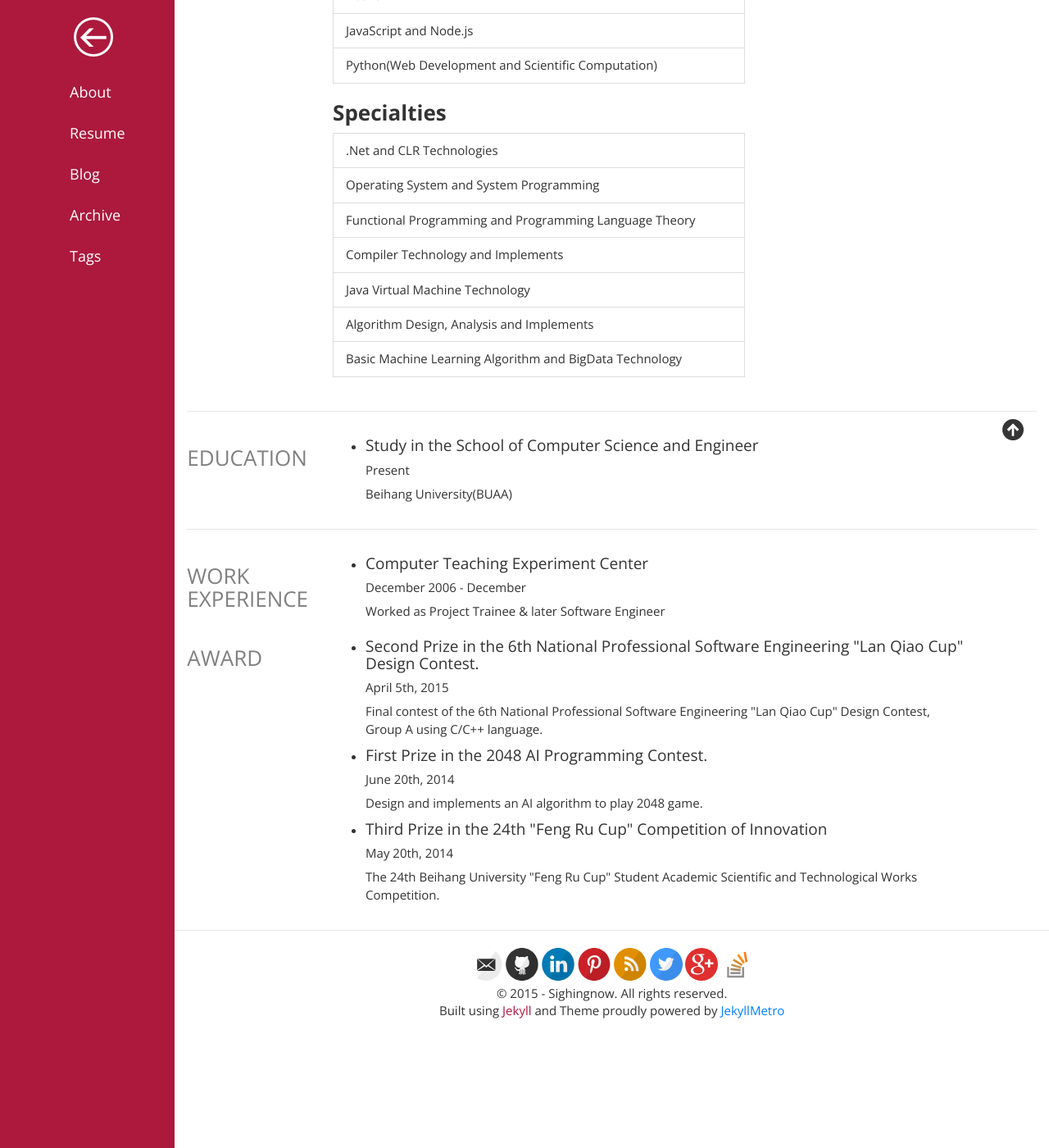
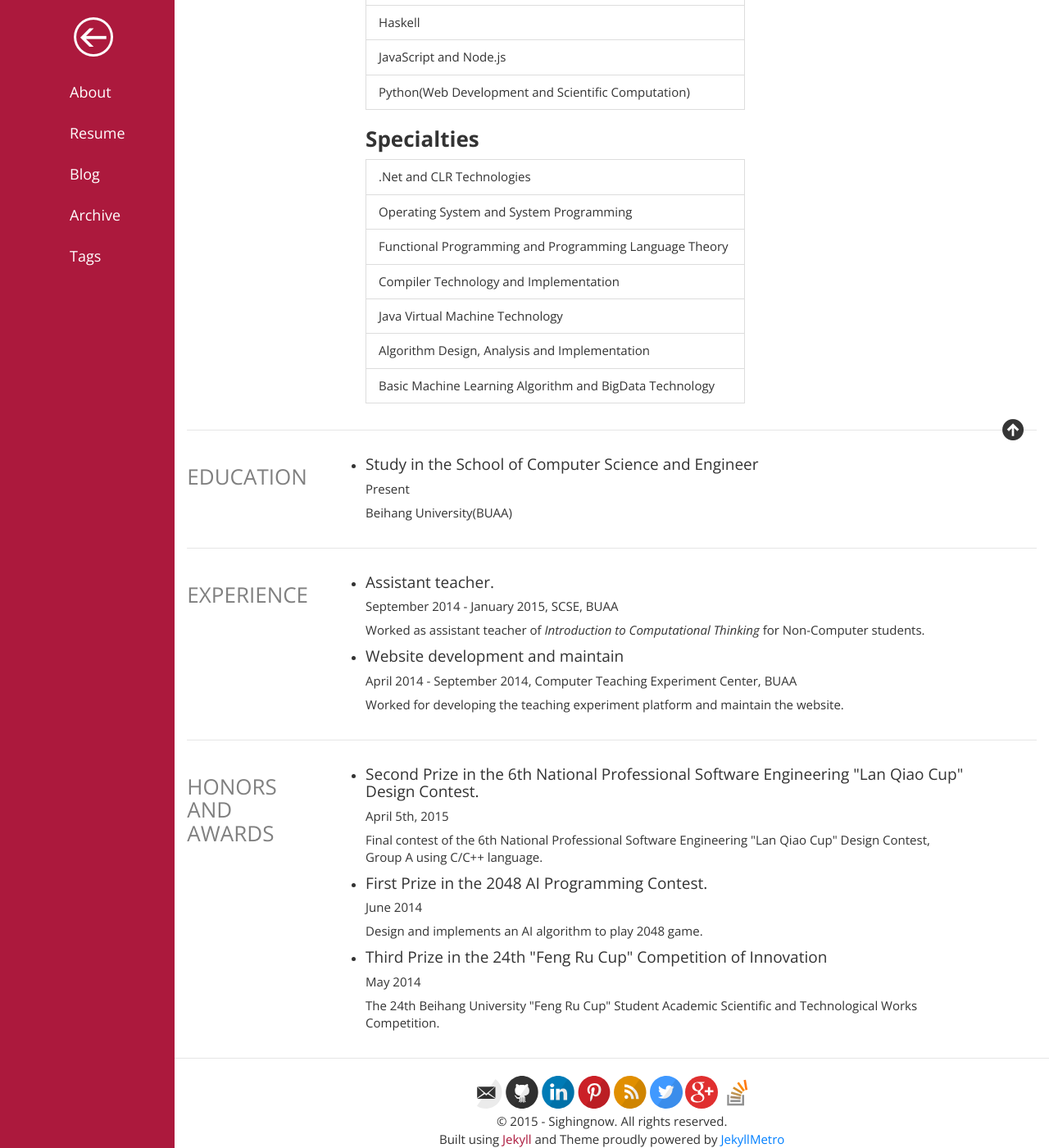
Before and after one commit to sighingnow/sighingnow.github.io, a Jekyll site: the page built from resume/index.md, in a window 1280 px wide and 1400 px high, scrolled down 555 px. Shown: the whole window at 82% size. Built offline with Jekyll 4.4.1, drawn with Linux system fonts in a browser that asks for light colours; Markdown is read by kramdown in place of the engine named in the settings; some of the changed text lies outside the part shown.

Commit message:
maintain the resume.

```diff
--- a/resume/index.md
+++ b/resume/index.md
@@ -19,13 +19,14 @@ Familiar with basic algorithm, such as search, greedy, dynamic programming, grap
 **Experience in Web Application Development:**
 Building and Supporting an applications using Django framework. Developing UI using BootStrap and jQuery.
 
-<!-- Skills and Interesting-->
+<!-- Skills and Interests -->
+<hr />
 <section class="row">
 	<header class="col-md-2">
-		<h3 style="text-transform:uppercase;color:gray">Skills and Interesting</h3>
+		<h3 style="text-transform:uppercase;color:gray">Skills and Interests</h3>
 	</header>
 	<div class="col-md-6">
-		<ul class="list-group">
+		<ul>
 			<h3><strong>Programming</strong></h3>
 			<li class="list-group-item">C/C++</li>
 			<li class="list-group-item">C#</li>
@@ -34,21 +35,21 @@ Building and Supporting an applications using Django framework. Developing UI us
 			<li class="list-group-item">JavaScript and Node.js</li>
 			<li class="list-group-item">Python(Web Development and Scientific Computation)</li>
 		</ul>
-		<ul class="list-group">
+		<ul>
 			<h3><strong>Specialties</strong></h3>
 			<li class="list-group-item">.Net and CLR Technologies</li>
 			<li class="list-group-item">Operating System and System Programming</li>
 			<li class="list-group-item">Functional Programming and Programming Language Theory</li>
-			<li class="list-group-item">Compiler Technology and Implements</li>
+			<li class="list-group-item">Compiler Technology and Implementation</li>
 			<li class="list-group-item">Java Virtual Machine Technology</li>
-			<li class="list-group-item">Algorithm Design, Analysis and Implements</li>
+			<li class="list-group-item">Algorithm Design, Analysis and Implementation</li>
 			<li class="list-group-item">Basic Machine Learning Algorithm and BigData Technology</li>
 		</ul>
 	</div>
 </section>
-<hr/>
 
 <!-- Education -->
+<hr />
 <section class="row">
 	<header class="col-md-2">
 		<h3 style="text-transform:uppercase;color:gray">Education</h3>
@@ -63,19 +64,24 @@ Building and Supporting an applications using Django framework. Developing UI us
 		</ul>
 	</div>
 </section>
-<hr/>
 
-<!-- Work Experience -->
+<!-- Experience -->
+<hr />
 <section class="row">
 	<header class="col-md-2">
-		<h3 style="text-transform:uppercase;color:gray">Work Experience</h3>
+		<h3 style="text-transform:uppercase;color:gray">Experience</h3>
 	</header>
 	<div class="col-md-9">
 		<ul>
 			<li>
-				<h4>Computer Teaching Experiment Center</h4>
-				<h5>December 2006 - December </h5>
-				<p>Worked as Project Trainee & later Software Engineer</p>
+				<h4>Assistant teacher.</h4>
+				<h5>September 2014 - January 2015, SCSE, BUAA</h5>
+				<p>Worked as assistant teacher of <i>Introduction to Computational Thinking</i> for Non-Computer students.</p>
+			</li>
+			<li>
+				<h4>Website development and maintain</h4>
+				<h5>April 2014 - September 2014, Computer Teaching Experiment Center, BUAA</h5>
+				<p>Worked for developing the teaching experiment platform and maintain the website.</p>
 			</li>
 		</ul>
 	</div>
@@ -83,6 +89,7 @@ Building and Supporting an applications using Django framework. Developing UI us
 
 <!-- Projects -->
 <!--
+<hr />
 <section class="row">
 	<header class="col-md-2">
 		<h3 style="text-transform:uppercase;color:gray">Projects</h3>
@@ -96,10 +103,11 @@ Building and Supporting an applications using Django framework. Developing UI us
 </section>
 -->
 
-<!-- Award -->
+<!-- Honors AND Awards -->
+<hr />
 <section class="row">
 	<header class="col-md-2">
-		<h3 style="text-transform:uppercase;color:gray">Award</h3>
+		<h3 style="text-transform:uppercase;color:gray">Honors AND Awards</h3>
 	</header>
 	<div class="col-md-9">
 		<ul>
@@ -110,14 +118,30 @@ Building and Supporting an applications using Django framework. Developing UI us
 			</li>
 			<li>
 				<h4>First Prize in the 2048 AI Programming Contest.</h4>
-				<h5>June 20th, 2014</h5>
+				<h5>June 2014</h5>
 				<p>Design and implements an AI algorithm to play 2048 game.</p>
 			</li>
 			<li>
 				<h4>Third Prize in the 24th "Feng Ru Cup" Competition of Innovation</h4>
-				<h5>May 20th, 2014</h5>
+				<h5>May 2014</h5>
 				<p>The 24th Beihang University "Feng Ru Cup" Student Academic Scientific and Technological Works Competition.</p>
 			</li>
 		</ul>
 	</div>
 </section>
+
+<!-- Academic Publish -->
+<!--
+<hr />
+<section class="row">
+	<header class="col-md-2">
+		<h3 style="text-transform:uppercase;color:gray">Academic Publish</h3>
+	</header>
+	<div class="col-md-9">
+		<ul>
+			<li>
+			</li>
+		</ul>
+	</div>
+</section>
+-->
```
Also changed, not shown: _posts/algorithm/2015-05-24-fibonacci.md (+1 -1 lines), _posts/programming-language/scala/2015-06-17-scala_coursera_notes.md (+24 -0 lines).
